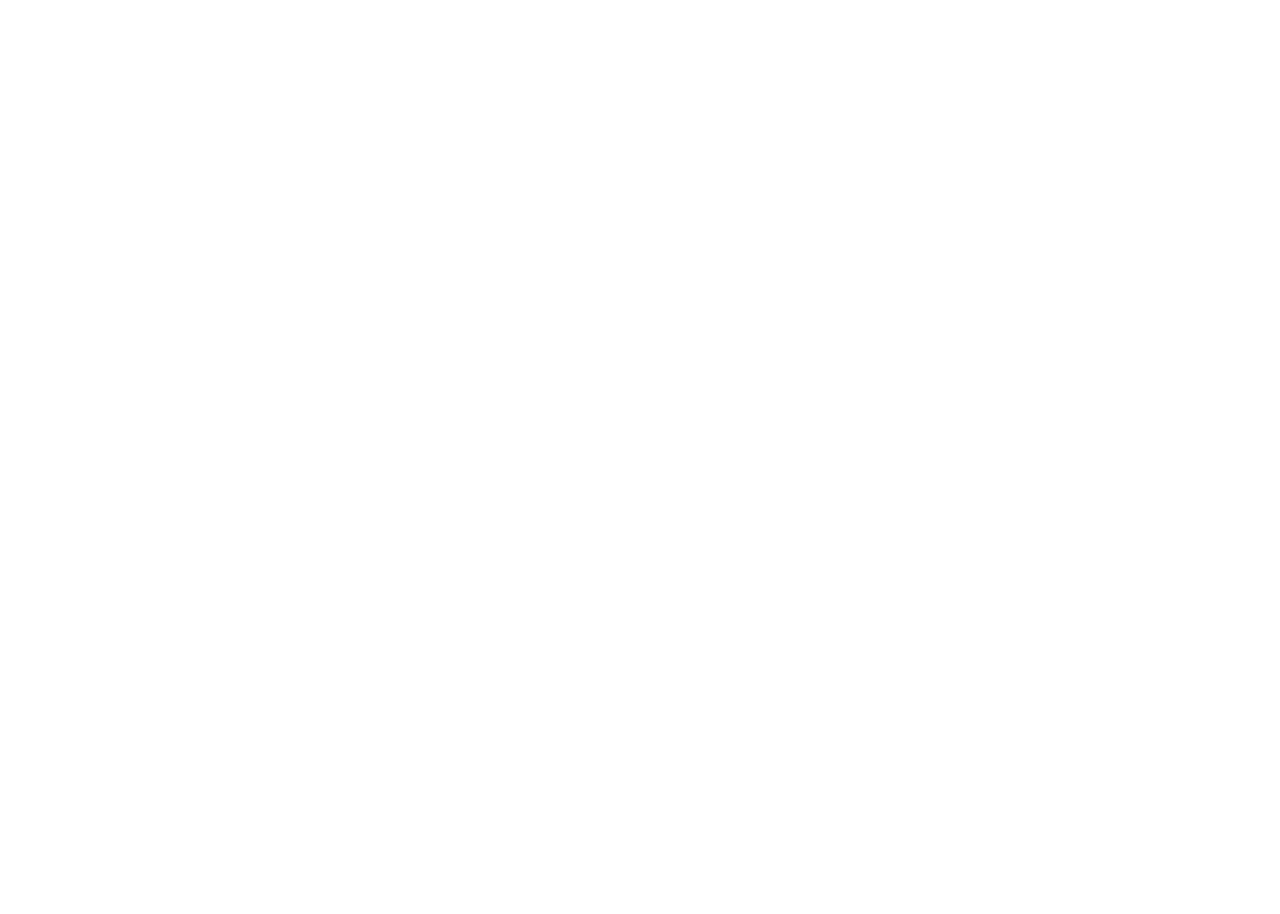
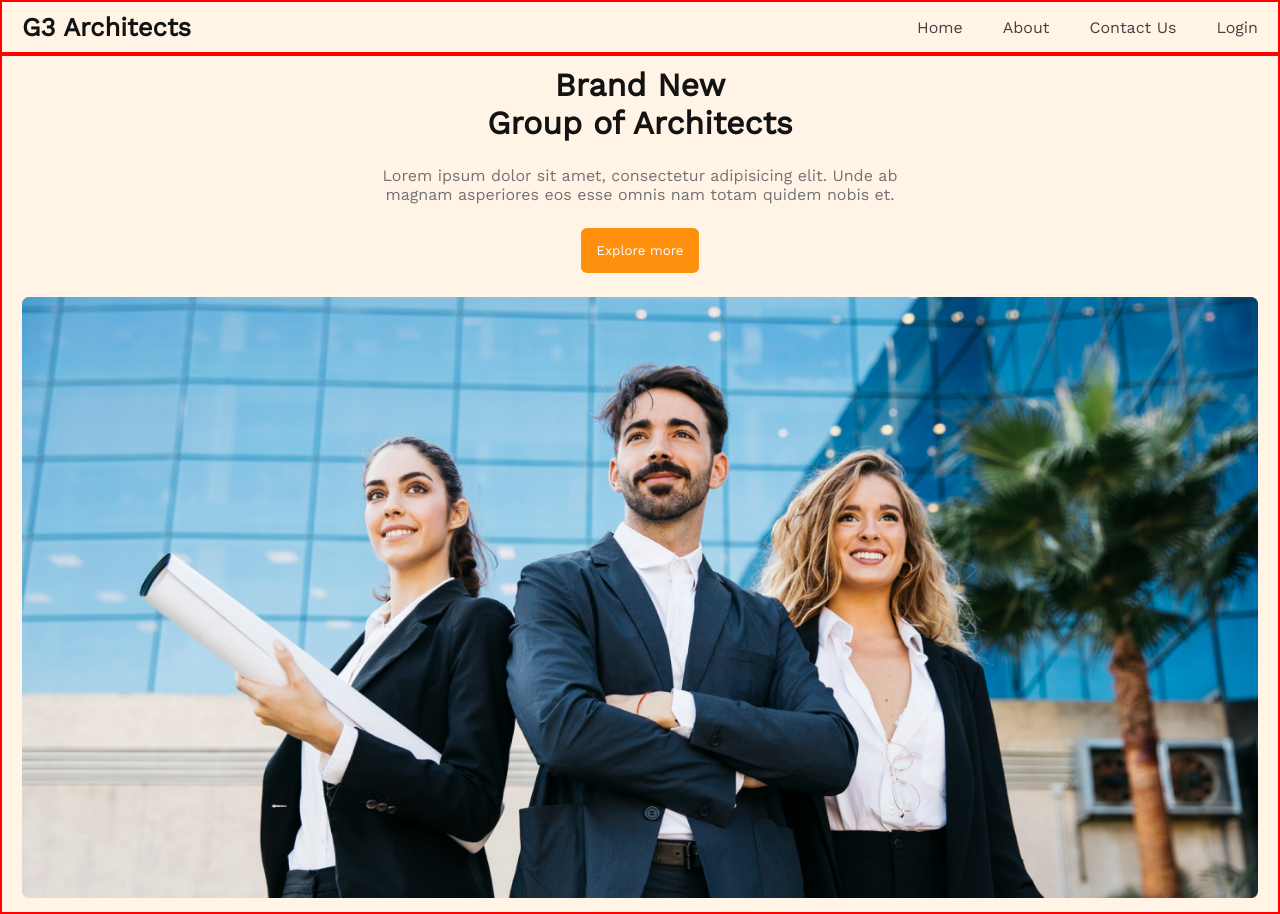
Before and after one commit to hasibimamhridoy/g3-architect, a plain HTML site: page index.html in a window 1280 px wide. Before the commit the page ends 800 px from the top, so only its background shows below. Drawn offline with nearby package versions, Linux system fonts and the light colour scheme.

Commit message:
header section done

```diff
--- a/index.html
+++ b/index.html
@@ -1,5 +1,6 @@
 <!DOCTYPE html>
 <html lang="en">
+
 <head>
     <meta charset="UTF-8">
     <meta http-equiv="X-UA-Compatible" content="IE=edge">
@@ -7,7 +8,41 @@
     <link rel="stylesheet" href="style.css">
     <title>G3-Artchitect</title>
 </head>
+
 <body>
 
+    <!-- This is a Header section -->
+    <header class="">
+        <!-- This is a nav Section -->
+        <section class="nav-section container ">
+            <nav class="nav">
+                <h3 class="logo">G3 Architects</h3>
+                <div class="nav-menu-container">
+                    <ul class="nav-menu">
+                        <li class="nav-menu-item">Home</li>
+                        <li class="nav-menu-item">About</li>
+                        <li class="nav-menu-item">Contact Us</li>
+                        <li class="nav-menu-item">Login</li>
+                    </ul>
+                </div>
+            </nav>
+        </section>
+         <!-- nav Section End -->
+
+         <section class="banner-section container">
+            <div class="banner-container">
+                <div class="banner-title-container">
+                    <h3 class="banner-title">Brand New<br> Group of Architects</h3>
+                    <p class="banner-description">Lorem ipsum dolor sit amet, consectetur adipisicing  elit. Unde ab<br> magnam asperiores eos esse omnis nam totam quidem nobis et.</p>
+                    <button class="banner-button explore-more-btn">Explore more</button>
+                </div>
+
+                <div class="banner-img"><img src="./images/banner/banner.png" alt=""></div>
+            </div>
+         </section>
+    </header>
+    <!-- Header Section End -->
+
 </body>
+
 </html>
--- a/style.css
+++ b/style.css
@@ -0,0 +1,110 @@
+/* Import */
+@import url('https://fonts.googleapis.com/css2?family=Work+Sans&display=swap');
+
+/* All Body */
+* {
+    box-sizing: border-box;
+    margin: 0%;
+    padding: 0%;
+    font-family: 'Work Sans', sans-serif;
+
+}
+
+/* Root */
+:root {
+    --primary-color: #FF900E;
+    --header-color: #131313;
+    --description-color: #727272;
+    --nav-color: #424242;
+    --button-color: #FFFFFF;
+    --banner-background: rgba(255, 144, 14, 0.1);
+}
+header{
+    background-color: var(--banner-background);
+}
+
+.container {
+    max-width: 1320px;
+    padding: 10px 20px;
+    margin: 0px auto;
+    border: 2px solid red;
+
+}
+
+.explore-more-btn{
+    padding: 15px;
+    color: var(--button-color);
+    background: var(--primary-color);
+    border: none;
+    border-radius: 6px;
+}
+
+/* Header Section and nav */
+.nav {
+    width: 100%;
+    display: flex;
+    justify-content: space-between;
+    align-items: center;
+}
+
+.logo {
+    color: var(--header-color);
+    font-weight: 700;
+    font-size: 1.6rem;
+}
+
+.nav-menu {
+    width: 100%;
+    display: flex;
+    list-style: none;
+    gap: 40px;
+    font-weight: 500;
+    font-size: 1rem;
+    color: var(--nav-color);
+    flex-wrap: wrap;
+}
+/* Nav END */
+.banner-title-container{
+    text-align: center;
+}
+
+.banner-title{
+    color: var(--header-color);
+    font-weight: 700;
+font-size: 2rem;
+}
+
+.banner-description{
+    font-weight: 400;
+font-size: 16px;
+color: var(--description-color);
+margin-top: 1.5rem;
+}
+
+.banner-button{
+    margin-top: 1.5rem;
+}
+
+.banner-img img{
+    width: 100%;
+    margin-top: 1.5rem;
+}
+/* Head-Banner */
+
+
+/* All Media Quary */
+
+@media only screen and (max-width:576px) {
+
+    .nav{
+        flex-direction: column;
+        align-items: flex-start;
+        gap: 20px;
+    }
+
+    .nav-menu{
+        flex-direction: column;
+        gap: 5px;
+
+    }
+}
```
